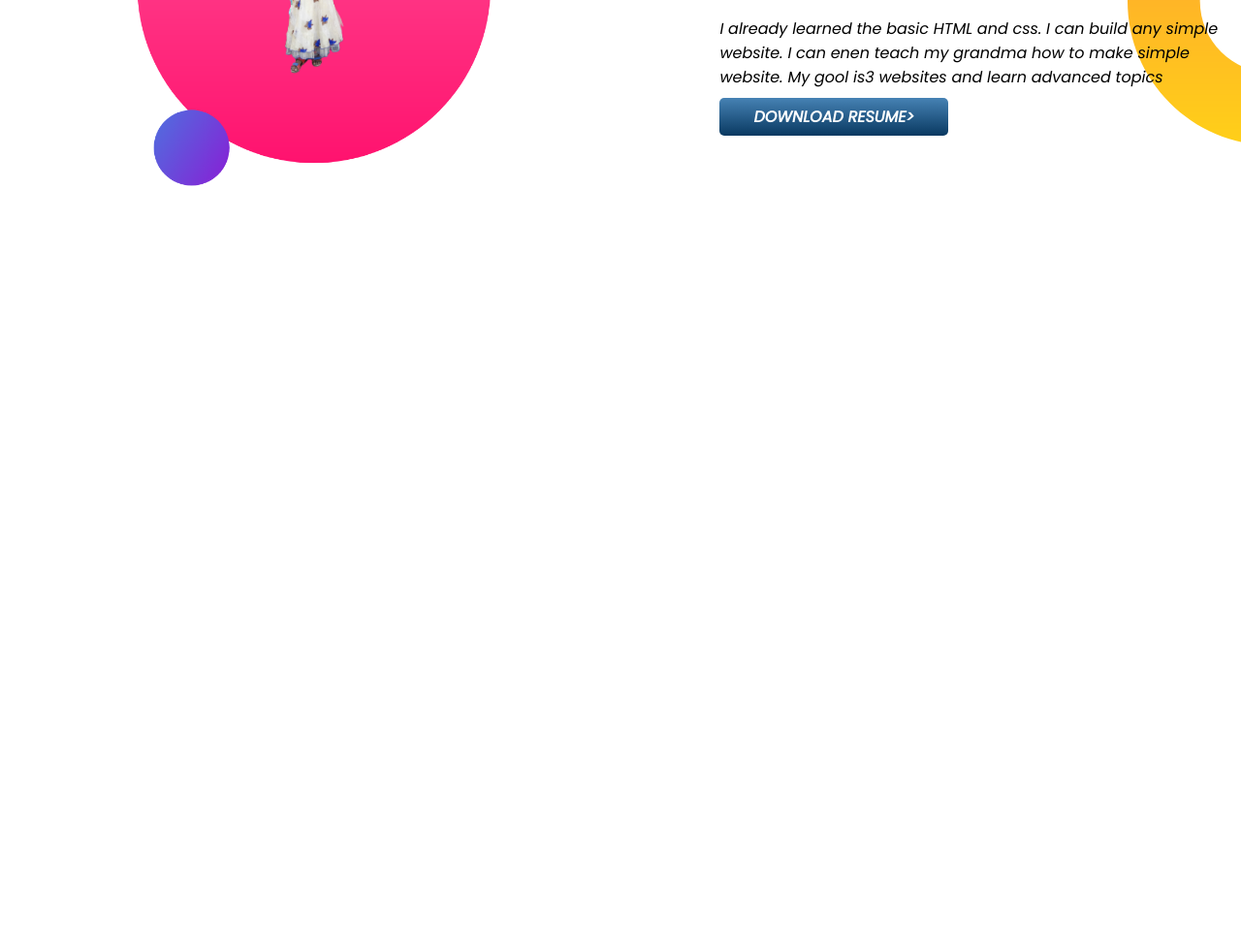
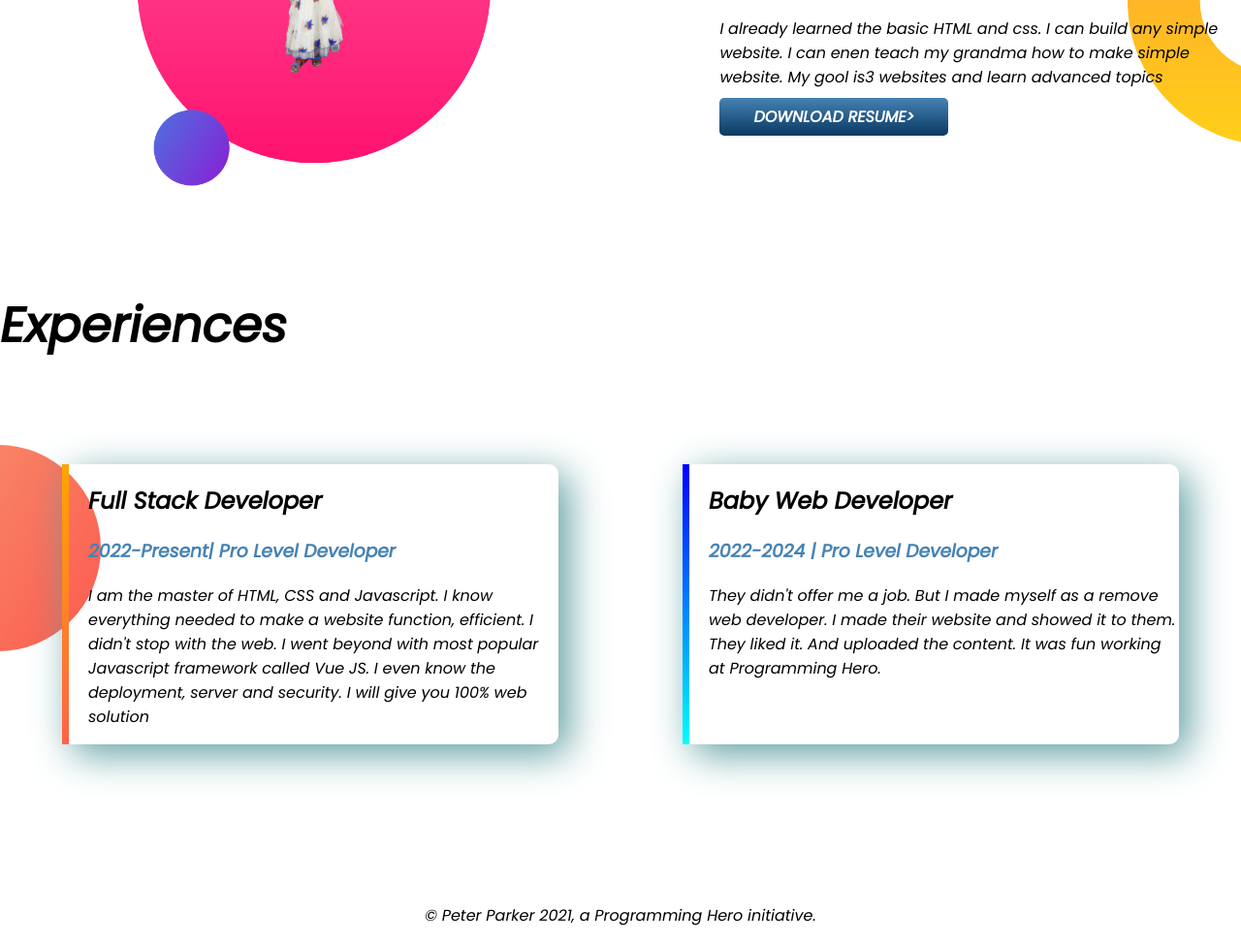
Before and after one commit to ormikhanom/developer-portfolio, a plain HTML site: page index.html in a window 1280 px wide. Shown: the part 759-1732 px from the top of the page at 97% size. Before the commit the page ends 1058 px from the top, so only its background shows below. Drawn offline with Linux system fonts and the light colour scheme.

Commit message:
footer and experience added

```diff
--- a/index.html
+++ b/index.html
@@ -13,7 +13,7 @@
 </head>
 
 <body>
-    <section class="top-banner">
+    <section class="top-banner flexible-container">
         <div class="half-width">
             <h1>Welcome To</h1>
             <h1><span class="sab">SabikurNahar</span> World!</h1>
@@ -30,7 +30,7 @@
             <img src="images/sabikun-pic-with-bg.png" alt="">
         </div>
     </section>
-    <section class="dream-big">
+    <section class="dream-big flexible-container">
         <div class="half-width">
             <img src="images/my-bg2.png" alt="">
         </div>
@@ -45,6 +45,35 @@
         </div>
 
     </section>
+    <section class="experience-area">
+        <h1> Experiences</h1>
+        <div class="flexible-container">
+            <div id="full-stack-experience" class="Experience-item">
+                <h2> Full Stack Developer</h2>
+                <h3 class="sab"> 2022-Present| Pro Level Developer</h3>
+                <p> I am the master of HTML, CSS and Javascript. I know everything needed to make a website function,
+                    efficient. I didn't stop with the web. I went beyond with most popular Javascript framework called
+                    Vue
+                    JS. I even know the deployment, server and security. I will give you 100% web solution
+                </p>
+
+            </div>
+            <div id="web-dev-experience" class="Experience-item">
+                <h2> Baby Web Developer</h2>
+                <h3 class="sab"> 2022-2024 | Pro Level Developer</h3>
+
+                <p>They didn't offer me a job. But I made myself as a remove web developer. I made their website and
+                    showed
+                    it to them. They liked it. And uploaded the content. It was fun working at Programming Hero.
+                </p>
+
+            </div>
+        </div>
+
+    </section>
+    <footer>
+        <p>© Peter Parker 2021, a Programming Hero initiative.</p>
+    </footer>
 
 </body>
 
--- a/style.css
+++ b/style.css
@@ -8,13 +8,16 @@ h1{
 .sab{
     color:steelblue
 }
-section{
+.flexible-container{
     display: flex;
     margin-bottom: 100px;
+
 }
 .half-width{
     width: 50%;
     padding-left: 8%;
+
+
 }
 .half-width img{
     width: 75%;
@@ -35,5 +38,30 @@ section{
     background-image: url(images/dream-bg.png);
     background-repeat: no-repeat;
     background-position: right;
+    }
+    .experience-area{
+        background-image: url(images/exp-bg.png);
+        background-repeat: no-repeat;
+        background-position: left;
+    }
+.Experience-item{
+    border-radius: 10px;
+    width: 40%;
+    margin: 5% 5%;
+    padding-left: 20px;
+    box-shadow: 10px 10px 40px cadetblue;
 
 }
+#web-dev-experience{
+    border-left: 7px solid;
+    border-image: linear-gradient(blue, cyan);
+    border-image-slice: 1;
+}
+#full-stack-experience{
+    border-left: 7px solid;
+    border-image: linear-gradient(orange, tomato);
+    border-image-slice: 1;
+}
+footer p{
+    text-align: center;
+}
```
Also changed, not shown: images/jhankar.png (deleted), images/jhankar2.png (deleted), 6 other files.
